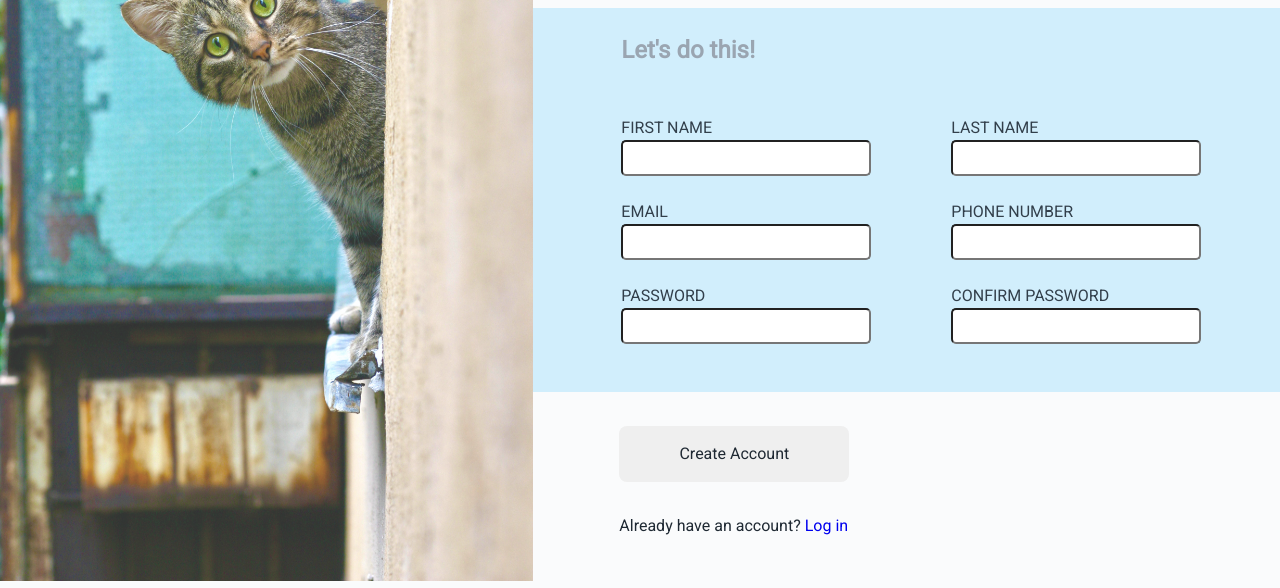
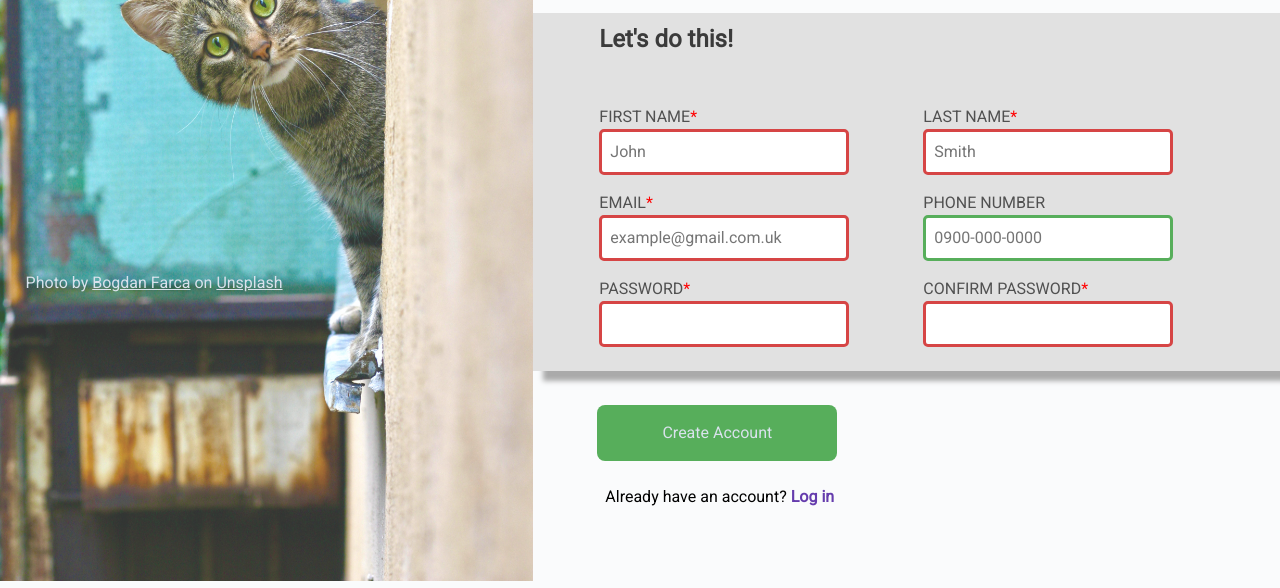
Before and after one commit to Farzadin/sign-up-form, a plain HTML site: page index.html in a window 1280 px wide. Shown: the part 219-807 px from the top of the page. Drawn offline with Linux system fonts and the light colour scheme.

Commit message:
Add form validation and Style elements

```diff
--- a/index.html
+++ b/index.html
@@ -37,20 +37,63 @@
           <h2>Let's do this!</h2>
           <div class="wrapper">
             <div class="col-one">
-              <label for="fname">FIRST NAME</label>
-              <input type="text" name="Lname" id="lname" />
-              <label for="email">EMAIL</label>
-              <input type="email" name="Email" id="email" />
-              <label for="password">PASSWORD</label>
-              <input type="password" name="Password" id="password" />
+              <label for="fname">FIRST NAME<span>*</span></label>
+              <input
+                type="text"
+                name="Fname"
+                id="fname"
+                pattern="\w{3,16}"
+                required
+                placeholder="John"
+              />
+              <label for="email">EMAIL<span>*</span></label>
+              <input
+                type="email"
+                name="Email"
+                id="email"
+                pattern="[a-z0-9._%+-]+@[a-z0-9.-]+\.[a-z]{2,}$"
+                placeholder="example@gmail.com.uk"
+                required
+              />
+              <label for="password">PASSWORD<span>*</span></label>
+              <input
+                type="password"
+                name="Password"
+                id="password"
+                pattern="(?=.*\d)(?=.*[a-z])(?=.*[A-Z]).{8,}"
+                title="Must contain at least one  number and one uppercase and lowercase letter, and at least 8 or more characters"
+                required
+              />
             </div>
             <div class="col-two">
-              <label for="fname">LAST NAME</label>
-              <input type="text" name="Lname" id="lname" />
+              <label for="lname">LAST NAME<span>*</span></label>
+              <input
+                type="text"
+                name="Lname"
+                id="lname"
+                pattern="\w{3,16}"
+                title="Must contain more than 3 and less than 16 characters"
+                placeholder="Smith"
+                required
+              />
               <label for="phone-number">PHONE NUMBER</label>
-              <input type="tel" name="Phone_Number" id="phone-number" />
-              <label for="re-password">CONFIRM PASSWORD</label>
-              <input type="password" name="Re-Password" id="re-password" />
+              <input
+                type="tel"
+                name="Phone_Number"
+                id="phone-number"
+                pattern="^09[0|1|2|3][0-9]{8}$"
+                title="Must Start with 09 and must contain 11 digits"
+                placeholder="0900-000-0000"
+              />
+              <label for="re-password">CONFIRM PASSWORD<span>*</span></label>
+              <input
+                type="password"
+                name="Re-Password"
+                id="re-password"
+                pattern="(?=.*\d)(?=.*[a-z])(?=.*[A-Z]).{8,}"
+                title="Must contain at least one  number and one uppercase and lowercase letter, and at least 8 or more characters"
+                required
+              />
             </div>
           </div>
         </div>
--- a/style.css
+++ b/style.css
@@ -26,21 +26,20 @@ body {
 }
 
 label {
-  margin-top: 24px;
-  color: #323f4b;
+  color: #515151;
+  font-weight: 500;
+  margin-top: 16px;
+  margin-left: 42px;
 }
 
 input {
+  appearance: none;
+  margin-left: 42px;
+
   min-width: 250px;
   border-radius: 5px;
-  padding: 4px;
-}
-
-p,
-h1,
-h2,
-button {
-  color: #1f2933;
+  padding: 8px;
+  border: 1px solid #b1b1b1;
 }
 
 .cat {
@@ -53,11 +52,19 @@ button {
 .credit {
   font-weight: 500;
   position: absolute;
-  top: 0;
+  top: 60%;
+  left: 2%;
+  margin-top: 10px;
+  color: #d9e2ec;
+}
+
+.credit > a {
+  color: #d9e2ec;
 }
 
 .header {
   max-width: 630px;
+  color: #222;
 }
 
 .content {
@@ -67,7 +74,7 @@ button {
 }
 
 .content > form {
-  flex-grow: 1;
+  flex-grow: 2;
 }
 
 .content > .headers {
@@ -76,15 +83,14 @@ button {
   flex-direction: column;
   justify-content: center;
   gap: 2rem;
-  margin-left: 86px;
+  margin-left: 64px;
 }
 
 .wrapper {
   display: flex;
   flex-wrap: wrap;
-  align-items: stretch;
   padding: 24px;
-  gap: 5rem;
+  gap: 2rem;
 }
 
 .col-one,
@@ -93,39 +99,62 @@ button {
   flex-direction: column;
 }
 
-.col-one {
-  margin-left: 40px;
-}
-
 .button-container {
   margin-top: 34px;
-  margin-left: 86px;
+  margin-left: 64px;
   display: flex;
   flex-direction: column;
-  width: 230px;
-  gap: 32px;
+  width: 240px;
+  gap: 24px;
 }
 
 button[type="submit"] {
   padding: 16px;
   border-radius: 8px;
   border: none;
+  background-color: #57ae5b;
+  color: #d9e2ec;
+  cursor: pointer;
+}
+
+button[type="submit"]:hover {
+  background-color: #2f8132;
+}
+
+.button-container > p {
+  margin-left: 8px;
 }
 
 .btn-link {
   text-decoration: none;
-}
-
-.header:nth-child(2) {
-  color: #9aa5b1;
+  color: #653cad;
+  font-weight: 600;
 }
 
 .form-background h2 {
-  color: #9aa5b1;
-  margin-left: 64px;
+  color: #3b3b3b;
+  margin-top: 16px;
+  padding: 8px;
+  margin-left: 58px;
 }
 
 .form-background {
-  background-color: #d1eefc;
-  padding: 24px;
+  background-color: #e1e1e1;
+  box-shadow: 10px 10px 5px #aaaaaa;
 }
+
+span {
+  color: red;
+}
+
+input:valid {
+  border: 3px solid #57ae5b;
+}
+
+input:invalid {
+  border: 3px solid #d64545;
+}
+
+input:focus {
+  outline: none;
+}
```
